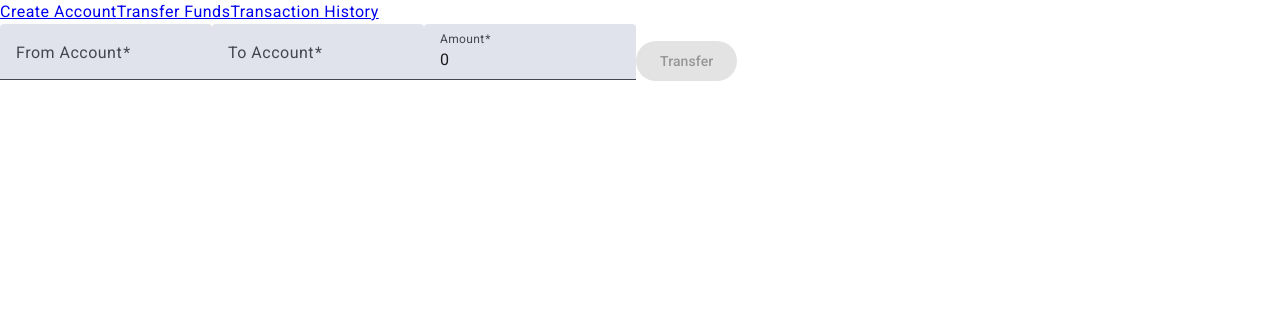
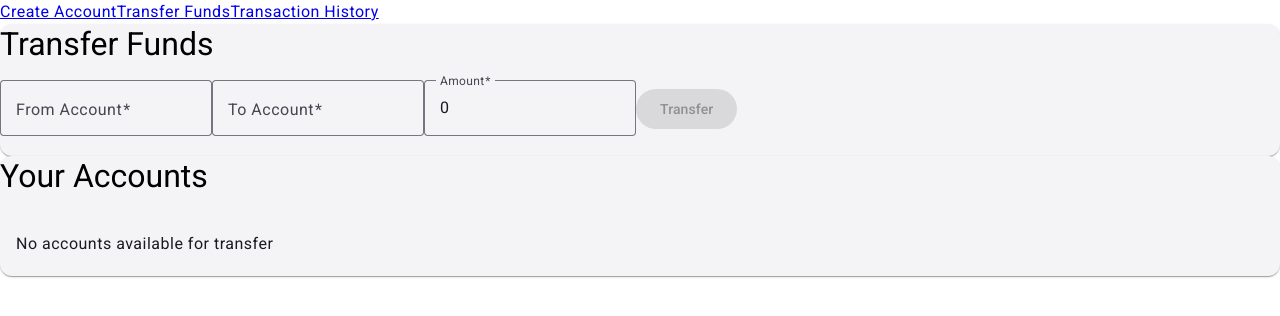
Before and after one commit to zihuiJ/brainridge-takehome, an Angular app: page /transfer-funds in a window 1280 px wide. Shown: the top 316 px of the page. Built offline with nearby package versions, Linux system fonts and the light colour scheme.

Commit message:
add create account store

```diff
--- a/src/app/create-account/create-account.component.css
+++ b/src/app/create-account/create-account.component.css
@@ -7,3 +7,7 @@ form {
   mat-form-field {
     width: 100%;
   }
+
+  h4 {
+    margin-bottom: 1rem;
+  }
--- a/src/app/create-account/create-account.component.html
+++ b/src/app/create-account/create-account.component.html
@@ -1,39 +1,33 @@
+<div class="page-container">
+  <!-- Existing create account form -->
+  <mat-card>
     <h4>Create Account</h4>
-<mat-card>
-
-  <form [formGroup]="accountForm">
+    <form [formGroup]="accountForm" (ngSubmit)="onSubmit()">
       <label>Account Type: </label>
-    <mat-radio-group
-      formControlName="accountType"
-      aria-label="Select Account Type"
-    >
-      <mat-radio-button *ngFor="let type of accountTypes" [value]="type">{{
-        type
-      }}</mat-radio-button>
+      <mat-radio-group formControlName="accountType" aria-label="Select Account Type">
+        <mat-radio-button *ngFor="let type of accountTypes" [value]="type">
+          {{type}}
+        </mat-radio-button>
       </mat-radio-group>
 
       <mat-form-field appearance="outline">
         <mat-label>Account Name</mat-label>
         <input matInput formControlName="accountName" maxlength="20" />
-      <mat-hint align="start"
-        >{{ accountForm.get("accountName")?.value?.length || 0 }} / 20</mat-hint
-      >
-      <mat-error *ngIf="accountForm.get('accountName')?.invalid"
-        >Account name is required.</mat-error
-      >
+        <mat-hint align="start">{{ accountForm.get("accountName")?.value?.length || 0 }} / 20</mat-hint>
+        <mat-error *ngIf="accountForm.get('accountName')?.invalid">Account name is required.</mat-error>
       </mat-form-field>
 
       <mat-form-field appearance="outline">
         <mat-label>Initial Balance</mat-label>
         <input matInput type="number" formControlName="balance" />
-      <mat-error *ngIf="accountForm.get('balance')?.invalid"
-        >Balance cannot be negative.</mat-error
-      >
+        <mat-error *ngIf="accountForm.get('balance')?.invalid">Balance cannot be negative.</mat-error>
       </mat-form-field>
 
       <app-create-account-button
         [isAccountSelected]="accountForm.valid"
         [accountType]="accountForm.get('accountType')?.value"
+        (onCreate)="onSubmit()"
       ></app-create-account-button>
     </form>
   </mat-card>
+</div>
--- a/src/app/create-account/create-account.component.ts
+++ b/src/app/create-account/create-account.component.ts
@@ -5,8 +5,9 @@ import { MatRadioModule } from '@angular/material/radio';
 import { MatFormFieldModule } from '@angular/material/form-field';
 import { MatInputModule } from '@angular/material/input';
 import { MatCardModule } from '@angular/material/card';
-import { RouterModule } from '@angular/router';
+import { RouterModule, Router } from '@angular/router';
 import { CreateAccountButtonComponent } from '../shared/shared';
+import { AccountService } from '../shared/services/account.service';
 
 @Component({
   selector: 'app-create-account',
@@ -26,9 +27,13 @@ import { CreateAccountButtonComponent } from '../shared/shared';
 })
 export class CreateAccountComponent {
   accountForm: FormGroup;
-  accountTypes = ['Chequing', 'Saving'];
+  accountTypes = ['Chequing', 'Saving'] as const;
 
-  constructor(private fb: FormBuilder) {
+  constructor(
+    private fb: FormBuilder,
+    private accountService: AccountService,
+    private router: Router
+  ) {
     this.accountForm = this.fb.group({
       accountType: ['', Validators.required],
       accountName: [
@@ -42,4 +47,11 @@ export class CreateAccountComponent {
       balance: [0, [Validators.required, Validators.min(0)]],
     });
   }
+
+  onSubmit() {
+    if (this.accountForm.valid) {
+      this.accountService.createAccount(this.accountForm.value);
+      this.router.navigate(['/transfer-funds']);
+    }
+  }
 }
--- a/src/app/shared/create-account-button/create-account-button.component.ts
+++ b/src/app/shared/create-account-button/create-account-button.component.ts
@@ -1,10 +1,15 @@
-import { Component, Input } from '@angular/core';
+import { Component, Input, Output, EventEmitter } from '@angular/core';
 import { MatButtonModule } from '@angular/material/button';
 
 @Component({
   selector: 'app-create-account-button',
   template: `
-    <button mat-raised-button [disabled]="!isAccountSelected">
+    <button
+      mat-raised-button
+      color="primary"
+      [disabled]="!isAccountSelected"
+      (click)="onCreate.emit()"
+    >
       Create {{ accountType ? accountType : 'Account' }}
     </button>
   `,
@@ -14,4 +19,5 @@ import { MatButtonModule } from '@angular/material/button';
 export class CreateAccountButtonComponent {
   @Input() isAccountSelected: boolean = false;
   @Input() accountType: string = '';
+  @Output() onCreate = new EventEmitter<void>();
 }
--- /dev/null
+++ b/src/app/shared/models/account.model.ts
@@ -0,0 +1,6 @@
+export interface Account {
+    id: string;
+    accountType: 'Chequing' | 'Saving';
+    accountName: string;
+    balance: number;
+  }
--- /dev/null
+++ b/src/app/shared/services/account.service.ts
@@ -0,0 +1,28 @@
+import { Injectable } from '@angular/core';
+import { BehaviorSubject, Observable } from 'rxjs';
+import { Account } from '../models/account.model';
+
+@Injectable({
+  providedIn: 'root'
+})
+export class AccountService {
+  private accounts = new BehaviorSubject<Account[]>([]);
+
+  getAccounts(): Observable<Account[]> {
+    return this.accounts.asObservable();
+  }
+
+  createAccount(accountData: Omit<Account, 'id' | 'createdAt'>): void {
+    const newAccount: Account = {
+      ...accountData,
+      id: crypto.randomUUID(),
+    };
+
+    const currentAccounts = this.accounts.getValue();
+    this.accounts.next([...currentAccounts, newAccount]);
+  }
+
+  getAccountById(id: string): Account | undefined {
+    return this.accounts.getValue().find(account => account.id === id);
+  }
+}
--- a/src/app/transfer-funds/transfer-funds.component.css
+++ b/src/app/transfer-funds/transfer-funds.component.css
@@ -0,0 +1,40 @@
+.page-container {
+  display: flex;
+  gap: 2rem;
+  padding: 1rem;
+}
+
+.form-card {
+  flex: 1;
+  max-width: 500px;
+}
+
+.accounts-card {
+  flex: 1;
+  max-width: 500px;
+}
+
+.account-item {
+  display: flex;
+  justify-content: space-between;
+  width: 100%;
+  padding: 0.5rem 0;
+}
+
+.account-balance {
+  font-weight: bold;
+}
+
+h4 {
+  margin-bottom: 1rem;
+}
+
+form {
+  display: flex;
+  flex-direction: column;
+  gap: 1rem;
+}
+
+mat-form-field {
+  width: 100%;
+}
--- a/src/app/transfer-funds/transfer-funds.component.html
+++ b/src/app/transfer-funds/transfer-funds.component.html
@@ -1,18 +1,43 @@
+<div class="page-container">
+  <!-- Transfer form -->
+  <mat-card class="form-card">
+    <h4>Transfer Funds</h4>
     <form [formGroup]="transferForm">
-  <mat-form-field>
+      <mat-form-field appearance="outline">
         <mat-label>From Account</mat-label>
         <input matInput formControlName="fromAccount" />
       </mat-form-field>
 
-  <mat-form-field>
+      <mat-form-field appearance="outline">
         <mat-label>To Account</mat-label>
         <input matInput formControlName="toAccount" />
       </mat-form-field>
 
-  <mat-form-field>
+      <mat-form-field appearance="outline">
         <mat-label>Amount</mat-label>
         <input matInput type="number" formControlName="amount" />
       </mat-form-field>
 
-  <button mat-raised-button [disabled]="!transferForm.valid">Transfer</button>
+      <button mat-raised-button color="primary" [disabled]="!transferForm.valid">Transfer</button>
     </form>
+  </mat-card>
+
+  <!-- Accounts list -->
+  <mat-card class="accounts-card">
+    <h4>Your Accounts</h4>
+    <mat-list>
+      <ng-container *ngIf="accounts$ | async as accounts">
+        <mat-list-item *ngFor="let account of accounts">
+          <div class="account-item">
+            <span class="account-name">{{account.accountName}} ({{account.accountType}})</span>
+            <span class="account-balance">${{account.balance}}</span>
+          </div>
+        </mat-list-item>
+
+        <mat-list-item *ngIf="accounts.length === 0">
+          <div>No accounts available for transfer</div>
+        </mat-list-item>
+      </ng-container>
+    </mat-list>
+  </mat-card>
+</div>
--- a/src/app/transfer-funds/transfer-funds.component.ts
+++ b/src/app/transfer-funds/transfer-funds.component.ts
@@ -9,7 +9,11 @@ import {
 import { MatButtonModule } from '@angular/material/button';
 import { MatFormFieldModule } from '@angular/material/form-field';
 import { MatInputModule } from '@angular/material/input';
-import { RouterModule } from '@angular/router';
+import { MatCardModule } from '@angular/material/card';
+import { MatListModule } from '@angular/material/list';
+import { AccountService } from '../shared/services/account.service';
+import { Account } from '../shared/models/account.model';
+import { Observable } from 'rxjs';
 
 @Component({
   selector: 'app-transfer-funds',
@@ -21,17 +25,23 @@ import { RouterModule } from '@angular/router';
     MatFormFieldModule,
     MatInputModule,
     MatButtonModule,
-    RouterModule
+    MatCardModule,
+    MatListModule
   ]
 })
 export class TransferFundsComponent {
   transferForm: FormGroup;
+  accounts$: Observable<Account[]>;
 
-  constructor(private fb: FormBuilder) {
+  constructor(
+    private fb: FormBuilder,
+    private accountService: AccountService
+  ) {
     this.transferForm = this.fb.group({
       fromAccount: ['', Validators.required],
       toAccount: ['', Validators.required],
       amount: [0, [Validators.required, Validators.min(1)]],
     });
+    this.accounts$ = this.accountService.getAccounts();
   }
 }
```
Also changed, not shown: 1 other file (tests, documents, lock files or other folders). Lines whose indentation alone changed are shown as unchanged.
